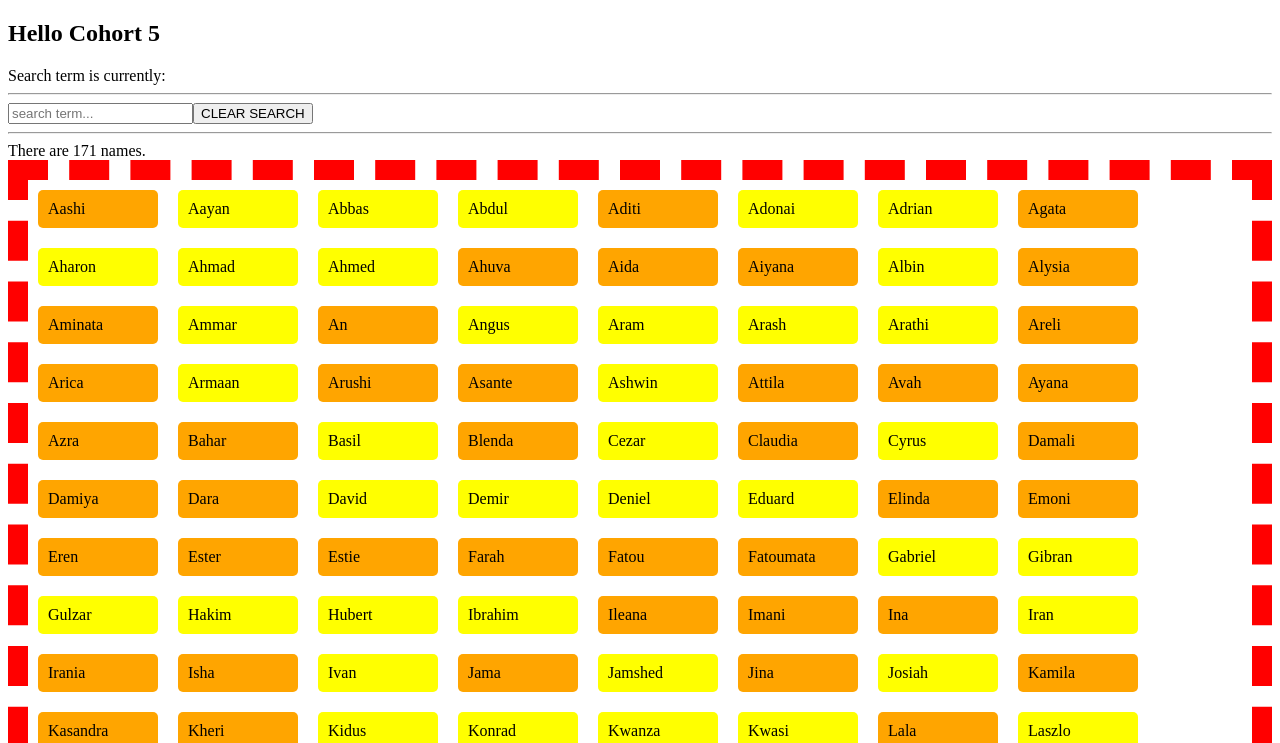
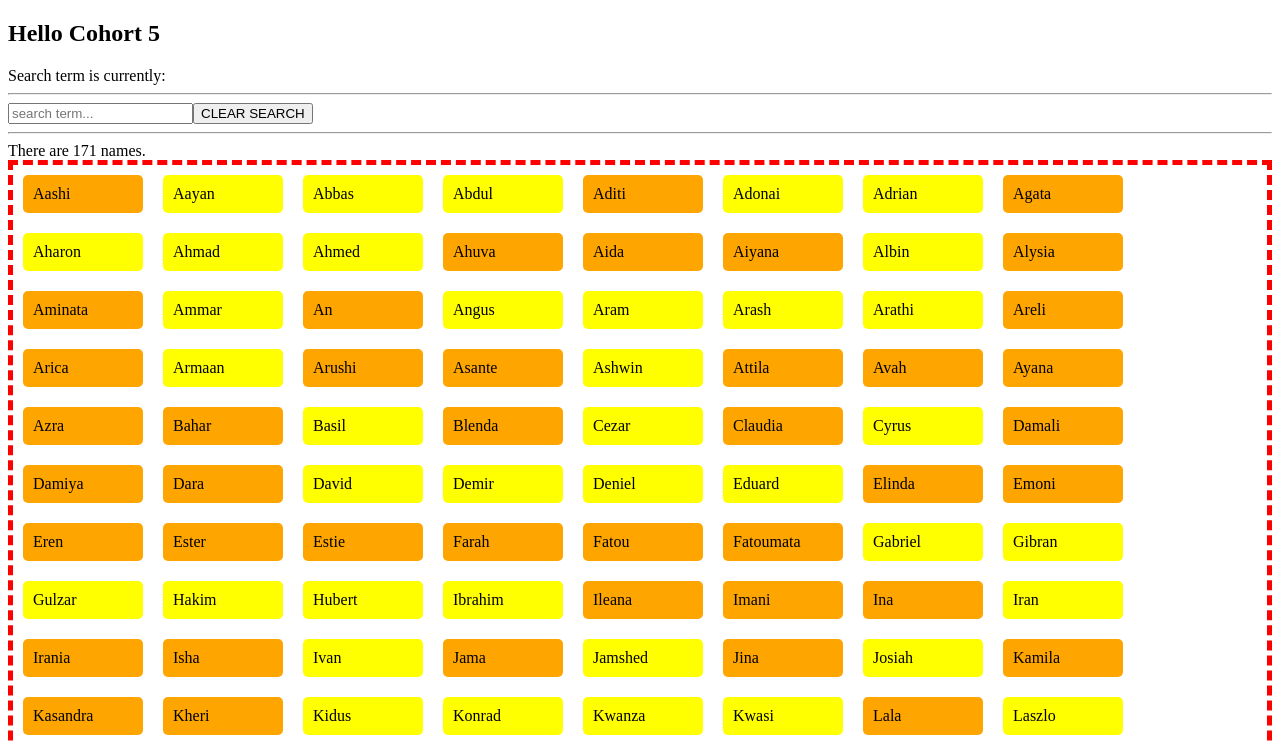
Before and after one commit to nbogie/c5-baby-names-live-coded, a React (Create React App) app: page / in a window 1280 px wide. Shown: the top 743 px of the page. Built offline with nearby package versions, Linux system fonts and the light colour scheme.

Commit message:
css for favouritesList

```diff
--- a/src/App.css
+++ b/src/App.css
@@ -16,8 +16,15 @@ body {}
 }
 
 .mainList {
-    border: red 20px dashed;
+    border: red 5px dashed;
     display: flex;
     flex-direction: row;
     flex-wrap: wrap;
 }
+
+.favouritesList {
+    border: blue 5px dashed;
+    display: flex;
+    flex-direction: row;
+    flex-wrap: wrap;
+}
```
